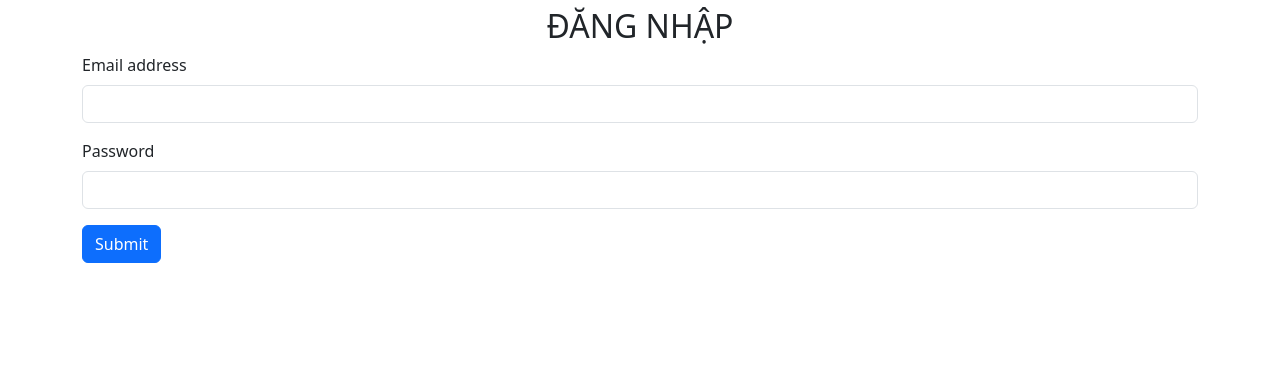
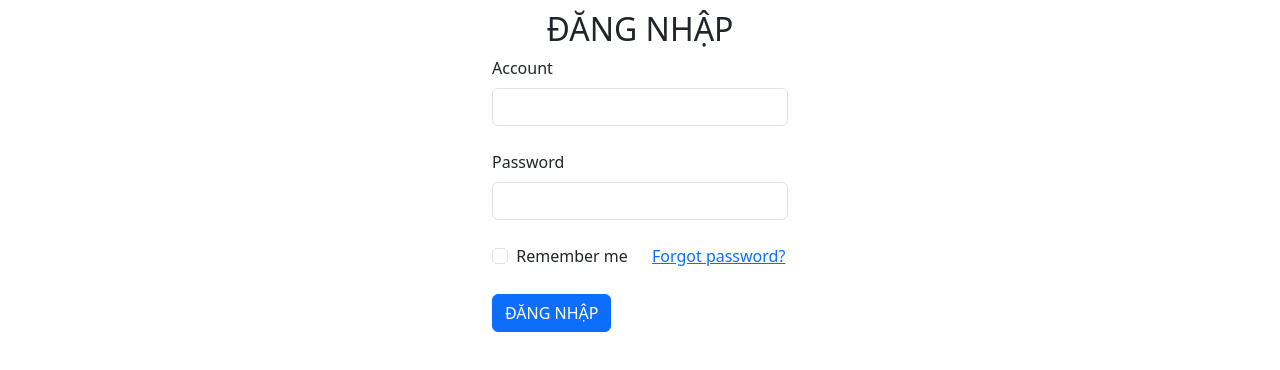
Before and after one commit to Hue1601/ProjectWeb, a Vue app: page / in a window 1280 px wide. Shown: the top 370 px of the page. Built offline with nearby package versions, Linux system fonts and the light colour scheme.

Commit message:
search+login

```diff
--- a/src/components/CompHeader.vue
+++ b/src/components/CompHeader.vue
@@ -1,14 +1,14 @@
 <template>
   <div class="row">
-    <div class="col-2 " style="text-align:center">
+    <div class="col-2" style="text-align:center">
       <h3>WEB CHAT</h3>
     </div>
     <div class="col-6">
-      <div class="input-group rounded mt-2" >
-         <input type="search" class="form-control rounded" placeholder="Search" aria-label="Search" aria-describedby="search-addon" />
-            <span class="input-group-text border-0" id="search-addon">
-              <i class="bi bi-search"></i>
-            </span>
+         <div class="input-group rounded mt-2" >
+        <div class="d-flex" role="search">
+        <input class="form-control me-2" type="search" placeholder="Search" aria-label="Search" v-model="search">
+        <button class="btn btn-outline-light" @click="SearchUser">Search</button>
+      </div>
       </div>
     </div>
     <div class="col-4">
@@ -25,22 +25,61 @@
             </RouterLink>
           </li>
         </ul>
+        <span class="ml-auto">{{ username }}</span>
       </nav>
     </div>
   </div>
+
 </template>
+
 <script>
+import axios from 'axios';
+const baseUrl = "http://localhost:8080/api";
+
 export default {
   name: "comp-header",
+
   data() {
-    return {};
+    return {
+      users: [],
+      search: ''
+    };
   },
+  methods: {
+    async SearchUser() {
+      console.log('search');
+      try {
+        const response = await axios.get(`${baseUrl}/search`, {
+          params: { keyword: this.search }
+        });
+        this.users = response.data;
+      } catch (error) {
+        console.error("Search error:", error);
+      }
+     this.$emit("search", this.users);
+    },
+    async GetListUser() {
+      try {
+        const response = await axios.get(`${baseUrl}/list`);
+        this.users = response.data;
+      } catch (error) {
+        console.error(error);
+      }
+    }
+  },
+  mounted() {
+    // if (this.search === '') {
+    //   this.GetListUser();
+    // } else {
+    //   this.SearchUser();
+    // }
+  }
 };
 </script>
-<style >
+
+<style>
 .row {
   color: white;
-  /* margin-top: 10px; */
   background: rgb(44, 37, 93);
 }
 .col-2 {
--- a/src/views/Login.vue
+++ b/src/views/Login.vue
@@ -1,26 +1,88 @@
 <template>
   <div class="container">
-     <h2 style="text-align:center; margin-top:7px">ĐĂNG NHẬP</h2>
-    <form>
-      <div class="mb-3">
-        <label class="form-label">Email address</label>
-        <input type="email" class="form-control" />
+    <h2>ĐĂNG NHẬP</h2>
+    <form @submit.prevent="login">
+      <div class="form-outline mb-4">
+        <label class="form-label" for="username">Account</label>
+        <input id="username" type="text" class="form-control" v-model="users.username" />
       </div>
-      <div class="mb-3">
-        <label class="form-label">Password</label>
-        <input type="password" class="form-control" />
+
+      <div class="form-outline mb-4">
+        <label class="form-label" for="password">Password</label>
+        <input id="password" type="password" class="form-control" v-model="users.pass" />
       </div>
-      <button type="submit" class="btn btn-primary">Submit</button>
+
+      <div class="row mb-4">
+        <div class="col d-flex justify-content-center">
+          <div class="form-check">
+            <input class="form-check-input" type="checkbox" v-model="rememberMe" />
+            <label class="form-check-label">Remember me</label>
+          </div>
+        </div>
+
+        <div class="col">
+          <a href="#!">Forgot password?</a>
+        </div>
+      </div>
+
+      <button type="submit" class="btn btn-primary btn-block mb-4" :disabled="loading">
+        <span v-if="loading">Logging in...</span>
+        <span v-else>ĐĂNG NHẬP</span>
+      </button>
     </form>
   </div>
 </template>
 <script>
+import axios from 'axios';
+// const baseUrl = "http://localhost:3000/users";
+ const baseUrl = "http://localhost:8080/api/list";
 export default {
   name: "login",
   data() {
-    return {};
+    return {
+      users: {
+        username: '',
+        pass: ''
+      },
+      rememberMe: false,
+      loading: false,
+      errorMessage: ''
+    };
   },
+ methods: {
+  async login() {
+    this.loading = true;
+    this.errorMessage = '';
+    try {
+      const response = await axios.get(baseUrl);
+      const users = response.data;
+      const user = users.find(u => u.username === this.users.username && u.pass === this.users.pass);
+      if (user) {
+        this.$router.push("/user");
+      } else {
+        this.errorMessage = "Incorrect account or password";
+      }
+    } catch (err) {
+      this.errorMessage = "Error, please try again";
+    } finally {
+      this.loading = false;
+    }
+  }
+
+},
+
+  mounted() {
+    console.log("mounted() called .......");
+  }
 };
 </script>
-<style>
+
+<style scoped>
+.container {
+  width: 25%;
+  margin-top: 10px;
+}
+h2 {
+  text-align: center;
+}
 </style>
--- a/src/views/user/ListUser.vue
+++ b/src/views/user/ListUser.vue
@@ -1,12 +1,10 @@
 <template>
   <div class="container">
-    <comp-header />
-
+    <comp-header @search="handleSearch" />
     <h2 style="text-align: center; margin-top: 3px">Danh sách nhân viên</h2>
     <div class="row-list">
       <RouterLink to="/user/add" class="btn btn-outline-primary">Add</RouterLink>
     </div>
-
     <div class="card-header">
       <table class="table">
         <thead>
@@ -21,9 +19,7 @@
           </tr>
         </thead>
         <tbody>
-          <!-- <tr v-for="item in users" :key="item.id"> -->
           <tr v-for="(item,index) in users" :key="index">
-            <!-- <td>{{ item.id }}</td> -->
              <td>{{ index+1 }}</td>
             <td>{{ item.username }}</td>
             <td>{{ item.pass }}</td>
@@ -54,13 +50,19 @@ export default {
   name: "list-user",
   data() {
     return {
-      users: []
+      users: [],
+      username:''
     };
   },
   components: {
-    CompHeader
+    CompHeader,
   },
   methods: {
+    handleSearch(value){
+      console.log("handling search event" , value);
+      this.users = value;
+    },
+
     async GetListUser() {
       try {
         const response = await axios.get(baseUrl);
@@ -69,17 +71,6 @@ export default {
         console.error(error);
       }
     },
-    // async DeleteUser(itemDelete) {
-    //   if (confirm('Are you sure you want to delete this user?')) {
-    //     try {
-    //       await axios.delete(`${baseUrl}/${itemDelete.id}`);
-    //       this.GetListUser();
-    //       alert('User deleted successfully!');
-    //     } catch (error) {
-    //       console.error(error);
-    //     }
-    //   }
-    // }
     async DeleteUser(itemDelete) {
   if (confirm('Are you sure you want to delete this user?')) {
     try {
@@ -90,8 +81,10 @@ export default {
       console.error(error);
     }
   }
-}
-
+},
+handleLogin(username) {
+      this.username = username;
+    }
   },
   mounted() {
     this.GetListUser();
```
Also changed, not shown: src/views/user/AddUser.vue (+1 -10 lines), src/views/user/UpdateUser.vue (+3 -20 lines).
